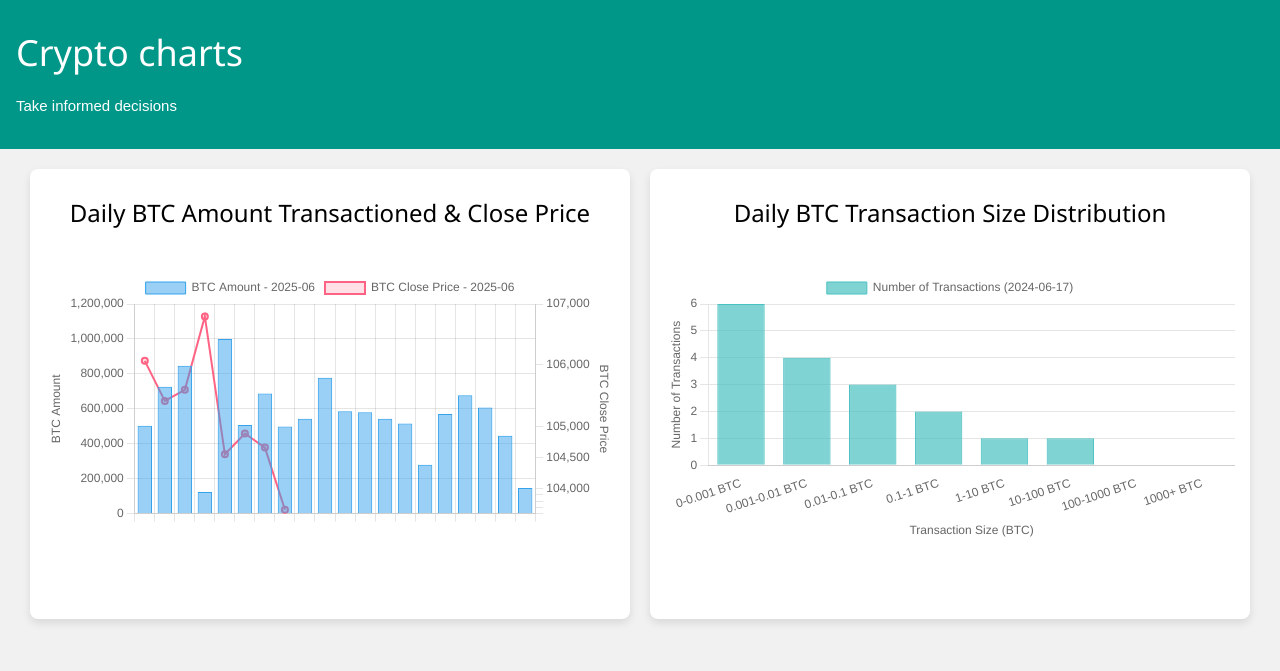
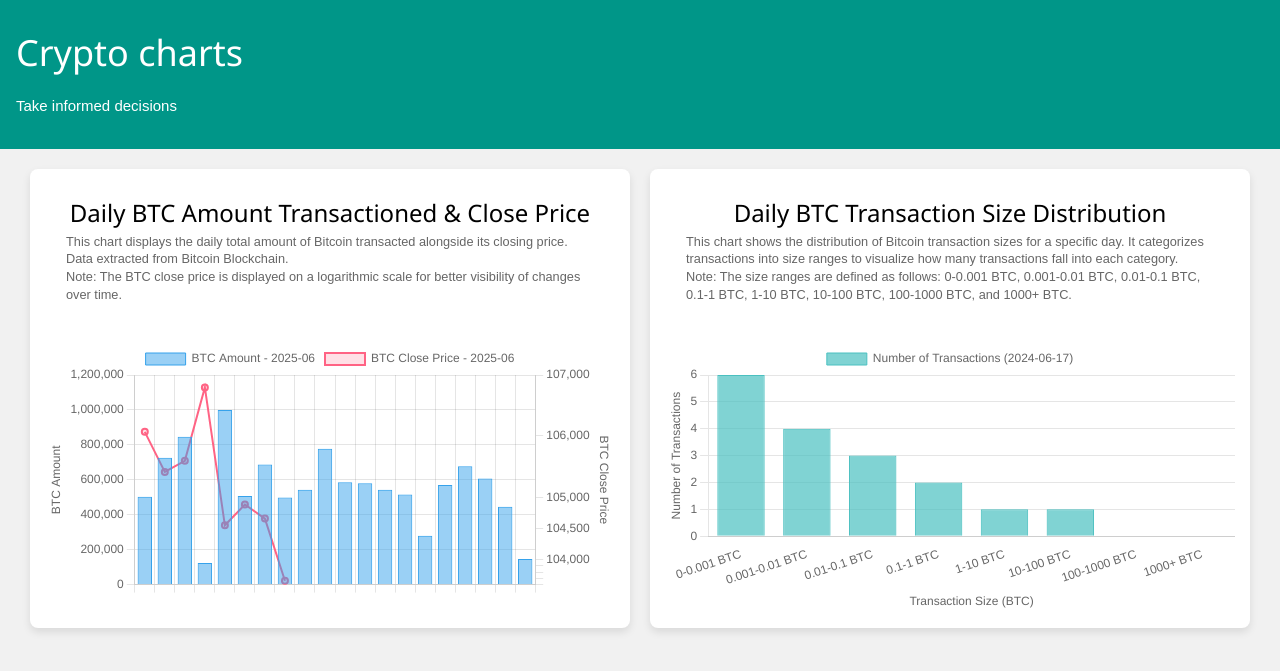
Before and after one commit to MihaiPopescu1985/bitcoin-charts, a Jekyll site: the page built from index.html, in a window 1280 px wide. Shown: the top 671 px of the page. Built offline with Jekyll 4.4.1, drawn with Linux system fonts in a browser that asks for light colours.

Commit message:
add descriptions

```diff
--- a/_layouts/dashboard.html
+++ b/_layouts/dashboard.html
@@ -5,8 +5,8 @@
   <meta charset="utf-8">
   <meta http-equiv="X-UA-Compatible" content="IE=edge">
   <meta name="viewport" content="width=device-width, initial-scale=1, shrink-to-fit=no">
-  <meta name="description" content="">
-  <meta name="author" content="">
+  <meta name="author" content="Mihai Popescu">
+  <meta name="description" content="Explore daily Bitcoin transaction volume and close prices with our interactive charts. Analyze BTC transaction size distribution for key insights.">
 
   <link href="{{ '/assets/css/w3.css' | relative_url }}" rel="stylesheet">
   <link href="{{ '/assets/css/style.css' | relative_url }}" rel="stylesheet">
--- a/assets/css/style.css
+++ b/assets/css/style.css
@@ -129,3 +129,13 @@ body, html {
     opacity: 0.5;
     cursor: not-allowed;
 }
+.chart-description,
+.chart-note {
+    font-size: 0.85em; /* Slightly smaller font than body text */
+    color: #666; /* A softer, less prominent grey color */
+    margin-top: -8px; /* Reduce space between title and description */
+    margin-bottom: 8px; /* Reduce space between description and chart */
+    padding: 0 20px; /* Keep horizontal padding to prevent text from touching edges */
+    text-align: left; /* Overrides any inherited center alignment from w3-center */
+    line-height: 1.4; /* Adjust line height for compactness, if needed */
+}
--- a/index.html
+++ b/index.html
@@ -9,6 +9,10 @@ title: Bitcoin charts
         <span class="close-button">&times;</span>
         <div class="w3-container w3-center w3-padding-16">
             <h3>Daily BTC Amount Transactioned & Close Price</h3>
+            <p class="chart-description">This chart displays the daily total amount of Bitcoin transacted alongside its
+                closing price. Data extracted from Bitcoin Blockchain.</p>
+            <p class="chart-note">Note: The BTC close price is displayed on a logarithmic scale for better visibility of
+                changes over time.</p>
         </div>
         <div class="chart-container">
             <canvas id="BTCAmountChart"></canvas>
@@ -25,6 +29,11 @@ title: Bitcoin charts
         <span class="close-button">&times;</span>
         <div class="w3-container w3-center w3-padding-16">
             <h3>Daily BTC Transaction Size Distribution</h3>
+            <p class="chart-description">This chart shows the distribution of Bitcoin transaction sizes for a specific
+                day. It categorizes transactions into size ranges to visualize how many transactions fall into each
+                category.</p>
+            <p class="chart-note">Note: The size ranges are defined as follows: 0-0.001 BTC, 0.001-0.01 BTC, 0.01-0.1
+                BTC, 0.1-1 BTC, 1-10 BTC, 10-100 BTC, 100-1000 BTC, and 1000+ BTC.</p>
         </div>
         <div class="chart-container">
             <canvas id="BTCSizeDistributionChart"></canvas>
```
